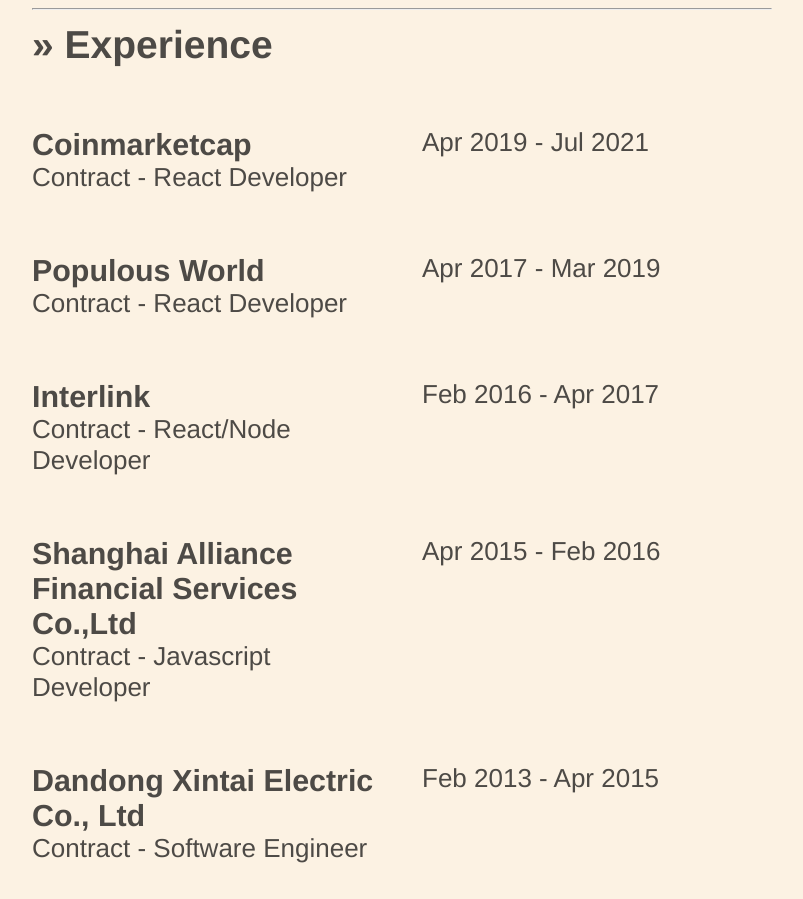
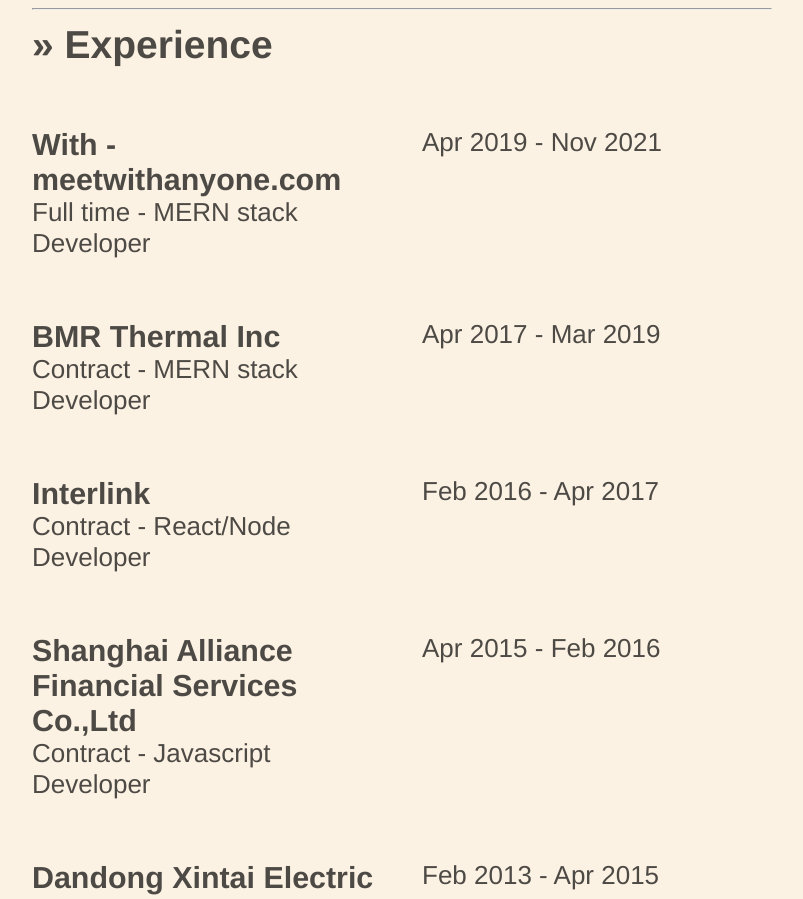
Before and after one commit to pureworldnew/personal-react-web, a React (Create React App) app: page / in a window 1280 px wide. Shown: the part 3080-3979 px from the top of the page, without its empty margins (238-1041 px from the left). Built offline with nearby package versions, Linux system fonts and the light colour scheme.

Commit message:
update history

```diff
--- a/src/components/experience.js
+++ b/src/components/experience.js
@@ -22,13 +22,13 @@
           <h2>&#187; Experience</h2>
         </div>
         <Job
-          co="Coinmarketcap"
-          title="Contract - React Developer"
-          date="Apr 2019 - Jul 2021"
+          co="With - meetwithanyone.com"
+          title="Full time - MERN stack Developer"
+          date="Apr 2019 - Nov 2021"
         />
         <Job
-          co="Populous World"
-          title="Contract - React Developer"
+          co="BMR Thermal Inc"
+          title="Contract - MERN stack Developer"
           date="Apr 2017 - Mar 2019"
         />
         <Job
```
